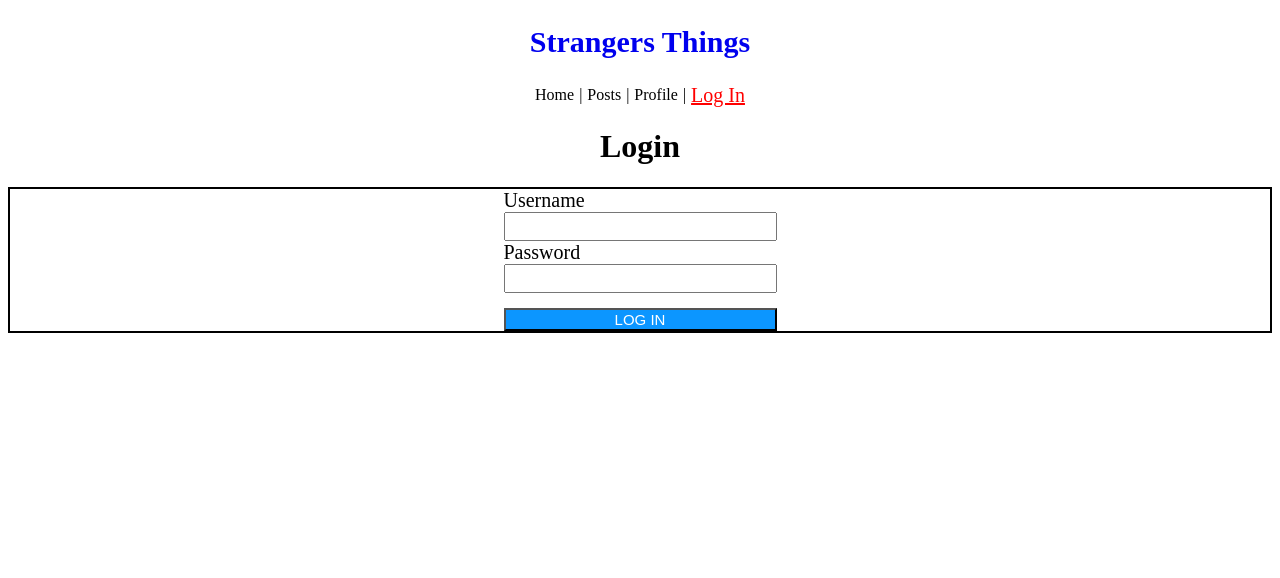
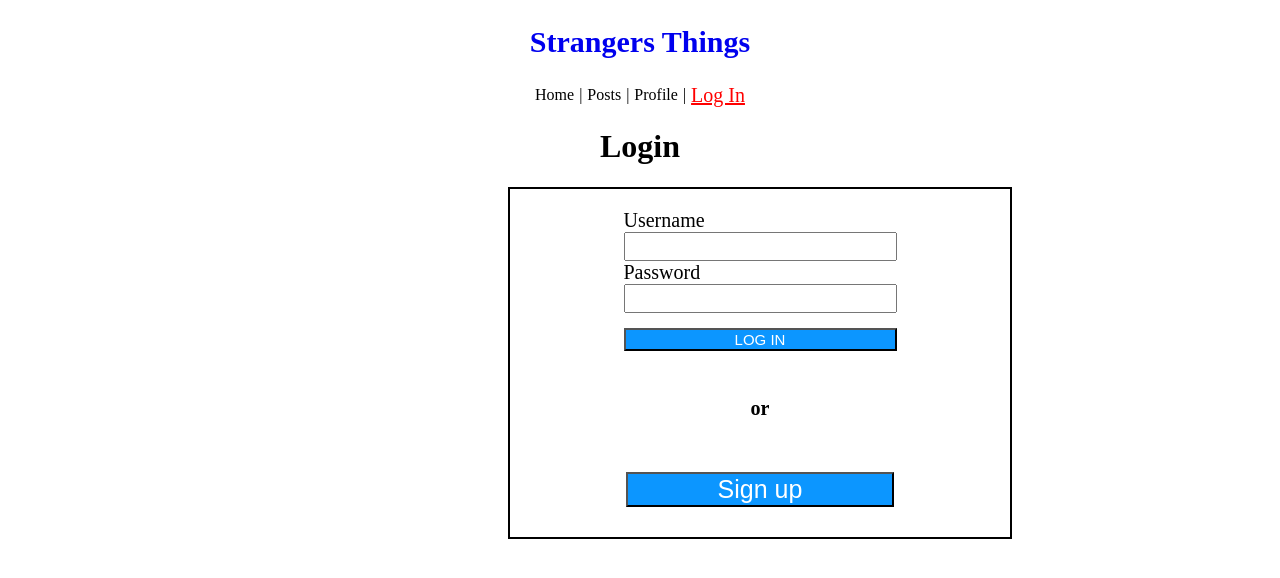
Before and after one commit to Imperial01/Stranger-Things, a React (Create React App) app: page /login in a window 1280 px wide. Shown: the top 578 px of the page. Built offline with nearby package versions, Linux system fonts and the light colour scheme.

Commit message:
create post form,updated

```diff
--- a/src/components/App.js
+++ b/src/components/App.js
@@ -26,13 +26,15 @@ const App = () => {
             </div>
         </nav>
 
-        <Route exact path ="/">
-            <Login />
-            <Register />
-
-        </Route>
 
         <Switch>
+            <Route exact path ="/"><Register token = {token} setToken = {setToken}/></Route>
+            <Route path="/login"><Login token = {token} setToken = {setToken}/></Route>
+            <Route exact path="/posts"><Posts posts = {posts} setPosts= {setPosts}/> </Route>
+            <Route exact path="/createform"><Form token = {token} setToken= {setToken} posts = {posts} setPosts = {setPosts} /></Route>
+            <Route exact path= "/logout"><div>logout</div></Route>
+
+
             <Route  exact path="/home">
                 <div id="home-container">
                     <h1 id="home-title">Welcome to Stranger Things </h1>
@@ -47,11 +49,6 @@ const App = () => {
                 <Profile />
                 {/* token={setToken} */}
             </Route>
-            <Route exact path="/login"><Login /></Route>
-            <Route exact path="/posts"><Posts /> </Route>
-            <Route exact path= "/register"><div>register</div></Route>
-            <Route exact path= "/logout"><div>logout</div></Route>
-            <Route exact path="/createform"><Form/></Route>
         </Switch>
 
     </main>
--- a/src/components/Form.js
+++ b/src/components/Form.js
@@ -1,15 +1,19 @@
 import React, { useState } from "react";
+import { fetchCreateForm } from "../utility/api";
 
-const Form = () => {
+const Form = ({token, posts, setPosts}) => {
     const [title, setTitle] = useState('')
     const [description, setdescription] = useState('')
     const [price, setprice] = useState('')
     const [location, setlocation] = useState('')
 
-    const handleSubmit = (event) => {
+
+    const handleSubmit = async (event) => {
         event.preventDefault();
         console.log("works")
         console.log(title,description,price,location)
+        const createForm = await fetchCreateForm(token,title,description,price,location)
+        setPosts([createForm, ...posts])
     }
     return (
         <div id="create-containter">
--- a/src/components/Login.js
+++ b/src/components/Login.js
@@ -1,44 +1,75 @@
-import React, {useState} from "react";
+import React, { useState } from "react";
+import { Link } from "react-router-dom";
 import { fetchLogin } from "../utility/api";
-const Login = () =>{
-    const [userName, setUserName] = useState('');
-    const [password, setPassword] = useState('');
-    const [loginUser, setloginUser] = useState('')
-
+const Login = ({ token, setToken }) => {
+  const [userName, setUserName] = useState("");
+  const [password, setPassword] = useState("");
+  const [isLoggedin,setIsLoggedin] = useState(false)
+  //const [loginUser, setloginUser] = useState('')
 
   const handleChangeUser = (event) => {
-        setUserName(event.target.value)
-    }
+    setUserName(event.target.value);
+  };
 
   const handleChangePassword = (event) => {
-        setPassword(event.target.value)
-    }
+    setPassword(event.target.value);
+  };
 
-    const handleSubmit = async (event) =>{
+  const handleSubmit = async (event) => {
     event.preventDefault();
-        const loggedUser = await fetchLogin(userName,password) // fetching login token
-        setloginUser(loggedUser)
-        console.log(loginUser)
-        console.log(loggedUser)
-        console.log(userName, password)
-        setUserName('')
-        setPassword('')
-    }
+    const loggedToken = await fetchLogin(userName, password); // fetching login token
+    setToken(loggedToken);
+    setUserName(userName);
+    setIsLoggedin(true)
+    console.log(token);
+
+  };
   // once i log in, I want my username to show and a create a button that sends me to my profile.
 
-    return <>
+  return (
+    <>
+      {isLoggedin ? (
+        <>
+          <h1 id="activeAccount">Welcome {userName} !</h1>
+        </>
+      ) : (
+        <>
           <h1 id="login">Login</h1>
-        <div id='form-container'>
+          <div id="form-container">
             <form id="login-form" onSubmit={handleSubmit}>
               <label htmlFor="Username">Username</label>
-                <input type="text" name="username" value={userName} onChange={handleChangeUser} required />
+              <input
+                type="text"
+                name="username"
+                value={userName}
+                onChange={handleChangeUser}
+                required
+              />
               <label htmlFor="Password">Password</label>
-                <input className="password" type="text" name="password" value={password} onChange={handleChangePassword}required />
-                <button className="clientButton" type="submit">LOG IN</button>
+              <input
+                className="password"
+                type="password"
+                name="password"
+                value={password}
+                onChange={handleChangePassword}
+                required
+              />
+              <button className="clientButton" type="submit">
+                LOG IN
+              </button>
+              <div id="login-break">
+                <h6>or</h6>
+              </div>
+              <Link id= "link-btn" to="/">
+                <button id="signup-Button" type="submit">Sign up</button>
+              </Link>
 
             </form>
           </div>
         </>
-}
+      )}
+    </>
+  );
+};
 
-export default Login
+export default Login;
--- a/src/components/Posts.js
+++ b/src/components/Posts.js
@@ -10,9 +10,15 @@ const APIURL = `https://strangers-things.herokuapp.com/api/${cohortName}/`;
 
 // on a different user post, I need a message BUTTON
 
-const Posts = () => {
-  const [posts, setPosts] = useState([]);
+const Posts = (props) => {
+  const {posts, setPosts} = props
   const [search, setSearch] = useState('');
+  const {
+    title,
+    description,
+    price,
+    location
+  } = props
 
   const post = async () => {
     setPosts(await fetchAllPost())
@@ -35,12 +41,13 @@ const Posts = () => {
     <div>
           <form id="postNav" onSubmit={handleSubmit}>
             <input type="text" name="search" placeholder="Search Post" value={search} onChange={handleSearch}></input>
-            <Link to="/createform">Create a Post</Link>
+            <Link to="/createform" style={{fontSize: "25px"}}>Create a Post</Link>
         </form>
 
       {
       posts.filter(post => {
         return `${post.title} ${post.description}`
+        //After creating a post, I can't see my Posts because of a TypeError "Cannot read properties of undefined (reading "title") Post.js line 49:1
             .toLowerCase()
             .includes(search.toLowerCase())
       }).map((post) => {
--- a/src/components/Register.js
+++ b/src/components/Register.js
@@ -1,12 +1,12 @@
 import React, { useState } from "react";
 import { fetchRegister } from "../utility/api";
-//{user, setUser, token, setToken};
 
-const Register = () => {
+const Register = ({token, setToken}) => {
   const [userName, setUserName] = useState('');
   const [password, setPassword] = useState('');
+  const [isRegistered, setIsRegistered] = useState(false)
+
   //const [user, setUser] = useState([]);
-  const [token, setToken] = useState('');
 
   const handleChangeUser = (event) => {
     setUserName(event.target.value);
@@ -20,9 +20,8 @@ const Register = () => {
     event.preventDefault();
     const registeredToken = await fetchRegister(userName, password); //returning a token
     setToken(registeredToken); // storing the token in setToken as a string
+    setIsRegistered(true)
     console.log(userName, password);
-    setUserName('');
-    setPassword('');
     console.log(token)
   };
 
@@ -30,15 +29,14 @@ const Register = () => {
 
   return (
     <>
-      {token ?
+      {isRegistered ?
         <>
         <h1 id= "activeAccount"> Thank you for Signing up</h1>
-        <p id= "activeAccount" style={{fontSize: "20px"}}>Please Log In</p>
         </>
        :
         <>
           <h1 id="register">Sign up</h1>
-          <div id="form-container">
+          <div id="signup-container">
             <form id="register-form" onSubmit={handleSubmit}>
               <label htmlFor="Username">Username</label>
               <input
--- a/src/components/styles.css
+++ b/src/components/styles.css
@@ -46,6 +46,19 @@
     align-items: center;
     border: solid black 2px;
     font-size: 30px;
+    width: 500px;
+    margin-left: 500px;
+    padding-top: 20px;
+}
+
+#signup-container{
+    display: flex;
+    justify-content: center;
+    align-items: center;
+    border: solid black 2px;
+    width: 500px;
+    height: 200px;
+    margin-left: 33.33%;
 }
 
 .navlink {
@@ -98,6 +111,12 @@ input{
     font-size: 15px;
     background-color:rgb(12, 150, 255);
 }
+#signup-Button{
+    color: #FFFFFF;
+    font-size: 15px;
+    background-color:rgb(12, 150, 255);
+
+}
 
 #activeAccount {
     display: flex;
@@ -116,8 +135,8 @@ input{
     align-items: center;
     width: 350px;
     padding: 1%;
-    margin-top: 10%;
-    margin-left: 33%;
+    margin-top: 2%;
+    margin-left: 37%;
 }
 
 #form-submit{
@@ -125,6 +144,23 @@ input{
     font-size: 20px;
     background-color:rgb(12, 150, 255);
     color: #FFFFFF;
+}
 
-
+#link-btn{
+    display: flex;
+    justify-content: center;
+    text-decoration: none;
+    margin-top: 5px;
 }
+#signup-Button{
+    display: flex;
+    padding-left: 90px;
+    padding-right: 90px;
+    font-size: 25px;
+    margin-bottom: 30px;
+}
+#login-break{
+    display: flex;
+    flex-direction: column;
+    align-items: center;
+}
--- a/src/utility/api.js
+++ b/src/utility/api.js
@@ -1,15 +1,36 @@
 const cohortName = "2204-FTB-MT-WEB-PT";
-const APIURL = `https://strangers-things.herokuapp.com/api/${cohortName}/`;
+const APIURL = `https://strangers-things.herokuapp.com/api/${cohortName}`;
 
 export const fetchAllPost = async () => {
-    const response = await fetch(`${APIURL}/posts`);
-    const result = await response.json();
+  const response = await fetch(`${APIURL}/posts`);
+  const result = await response.json();
     return (result.data.posts)
   };
 
 
+export const fetchCreateForm = async (token, title, description, price, location) => {
+  const response = await fetch(`${APIURL}/posts`, {
+    method: 'POST',
+    headers: {
+      'Content-Type': 'application/json',
+      'Authorization': `Bearer ${token}`
+    },
+    body: JSON.stringify({
+      post: {
+        title: title,
+        description: description,
+        price: price,
+        location: location
+      }
+    })
+  })
+  const result = await response.json();
+  console.log(result)
+
+}
+
 export const fetchRegister = async (userName, password) => {
-  const response = await fetch(`${APIURL}users/register`, {
+  const response = await fetch(`${APIURL}/users/register`, {
     method: 'POST',
     headers: {
       'Content-Type': 'application/json'
@@ -37,7 +58,7 @@ export const fetchRegister = async (userName, password) => {
 
 
 export const fetchLogin = async (userName, password) => {
-  const response = await fetch(`${APIURL}users/login`, {
+  const response = await fetch(`${APIURL}/users/login`, {
     method: "POST",
     headers: {
       'Content-Type': 'application/json'
@@ -51,8 +72,8 @@ export const fetchLogin = async (userName, password) => {
   })
 
   const result = await response.json()
-  console.log(result)
-  return result
+  console.log(result.data.token)
+  return result.data.token
 
 }
 
```
Lines whose indentation alone changed are shown as unchanged.
